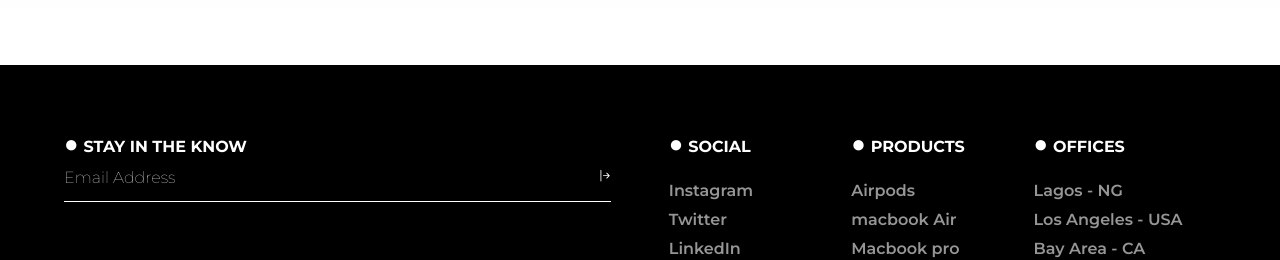
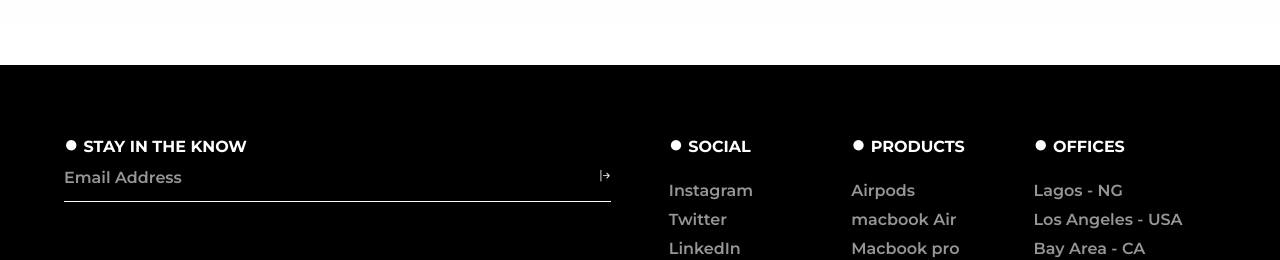
Before and after one commit to Toyehamzat/Apple-ology, a React (Vite) app: page / in a window 1280 px wide. Shown: the part 2325-2585 px from the top of the page. Built offline with nearby package versions, Linux system fonts and the light colour scheme.

Commit message:
adjusted  footere

```diff
--- a/src/components/footer/STYLES.css
+++ b/src/components/footer/STYLES.css
@@ -69,7 +69,9 @@ form #footer h4 {
 }
 
 #footer form input::placeholder {
-    color: white;
+    color: rgb(150, 150, 150);
+    font-weight: 600;
+
 }
 
 #footer form button {
```
